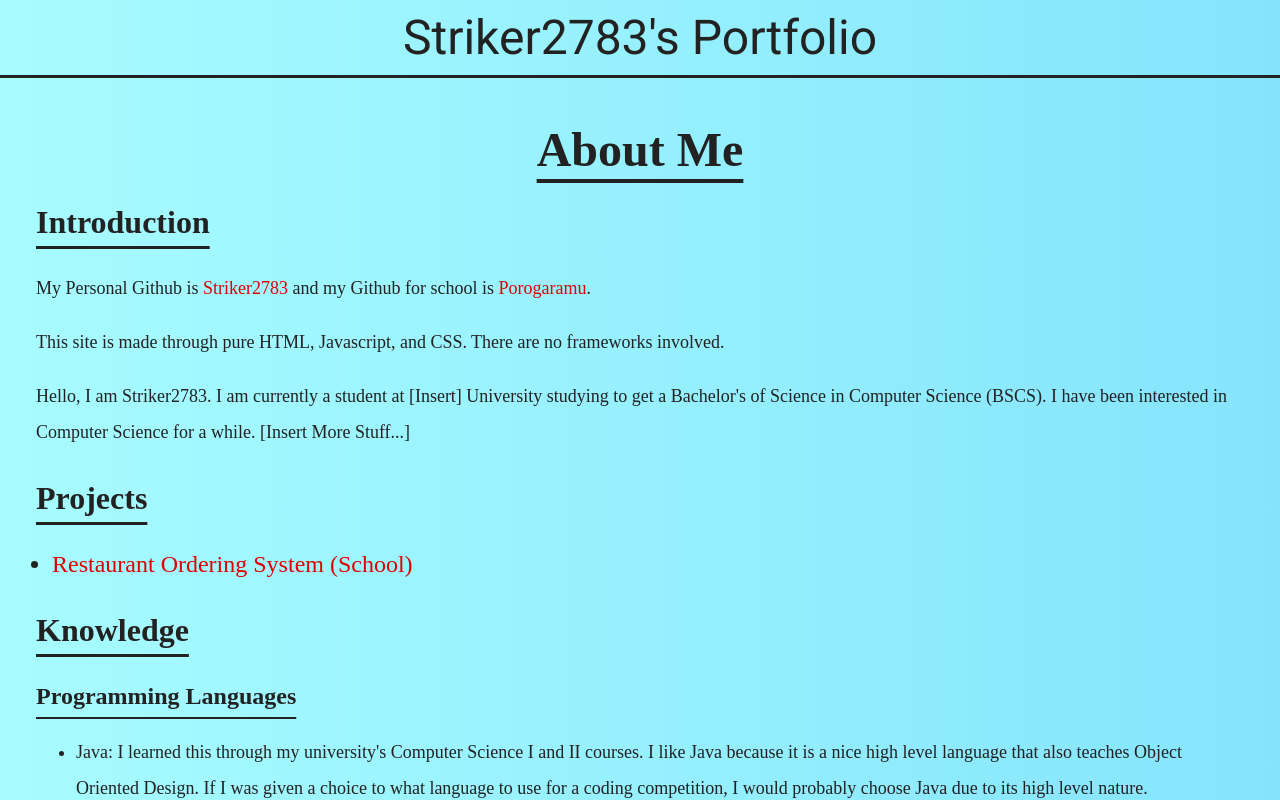
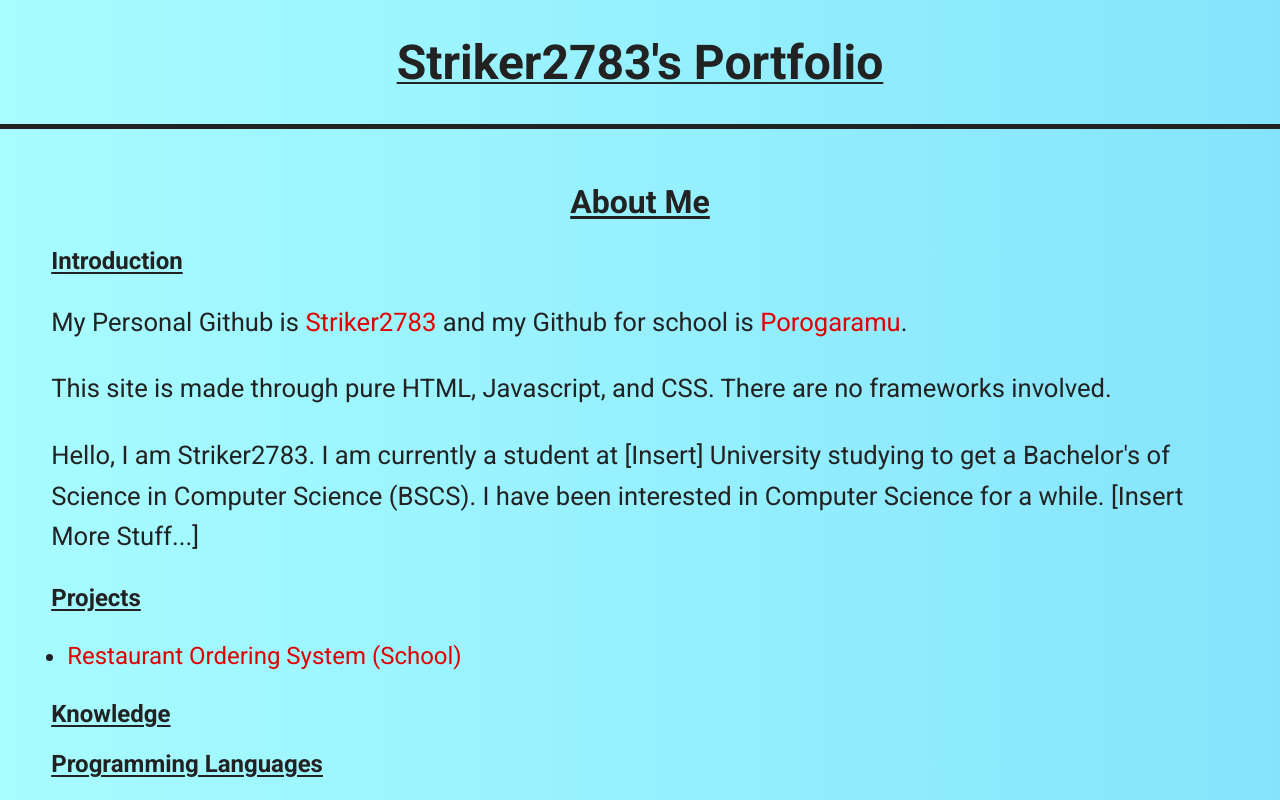
Before and after one commit to Striker2783/Striker2783.github.io, a website: page index.html in a window 1280 px wide. Shown: the top 800 px of the page. Drawn offline with Linux system fonts and the light colour scheme.

Commit message:
20 style the pages better (#21)
* Better Styling

* Redid Nav-bar Component

```diff
--- a/components/nav-bar.js
+++ b/components/nav-bar.js
@@ -6,9 +6,12 @@
   connectedCallback() {
     this.innerHTML = `
     <nav>
-        <a class="big-header header" href="/">Striker2783's Portfolio</a>
-    </nav>
-    `;
+    <h1>
+      <a href="/">
+        Striker2783's Portfolio
+      </a>
+    </h1>
+  </nav>`;
   }
 }
 
--- a/index.css
+++ b/index.css
@@ -1,3 +1,4 @@
+/* Import Google Fonts */
 @import url("https://fonts.googleapis.com/css2?family=Roboto:wght@400;500;700&display=swap");
 
 :root {
@@ -8,60 +9,14 @@
   --link-color: #e00000;
 }
 
-h1 {
-  font-size: xx-large;
-  text-decoration: underline;
-  text-underline-offset: 13px;
-  line-height: 1em;
-}
-
-h2 {
-  font-size: x-large;
-  text-decoration: underline;
-  text-underline-offset: 13px;
-}
-
-main {
-  padding: 1rem 2em;
-  line-height: 2em;
-
-  > h1 {
-    font-size: xxx-large;
-    text-align: center;
-  }
-}
-
-.project-list {
-  padding-left: 1rem;
-  font-size: x-large;
-
-  li > a {
-    width: max-content;
-
-    &:hover {
-      font-size: xx-large;
-    }
-  }
-}
-
-
-a {
-  color: var(--link-color);
-  transition-duration: 2s;
-
-  &:hover {
-    font-size: x-large;
-  }
-
-  text-decoration: none;
-}
-
+/* General Typography */
 body {
   padding: 0;
   margin: 0;
   background: var(--background-gradiant);
   color: var(--text-color);
-  font-size: large;
+  font-size: 1.6rem; /* Larger font size for better readability */
+  line-height: 1.5; /* Improved line height for easier reading */
 }
 
 nav {
@@ -69,18 +24,59 @@
   justify-content: center;
   padding: 0.5em;
   border-bottom: 0.2em solid var(--text-color);
-
-  a {
+  > h1 > a {
+    font-size: 3rem;
     color: var(--text-color);
-
-    &:hover {
-      font-size: xxx-large;
-    }
+    text-align: center;
+    font-family: "Roboto", sans-serif;
   }
 }
 
-.big-header {
-  font-size: xxx-large;
-  text-align: center;
+a {
+  color: var(--link-color);
+  text-decoration: none;
+  transition-duration: 0.3s; /* Smaller duration for smoother transitions */
+}
+
+a:hover {
+  color: var(--primary-color); /* Highlight link on hover */
+}
+
+/* Header Styles */
+h1,
+h2 {
+  font-size: x-large;
+  line-height: 1.25; /* Improved spacing between lines */
+  text-decoration: underline;
+  text-underline-offset: 3px; /* Smaller offset for better appearance */
+}
+
+h1 {
+  margin-bottom: 0.75em; /* Small margin to separate headers from content */
+}
+
+/* Main Content Section */
+main {
+  padding: 2rem 2em;
+  line-height: 1.6; /* Improved spacing between lines of text */
   font-family: "Roboto", sans-serif;
 }
+
+main > h1 {
+  font-size: xx-large;
+  text-align: center;
+}
+
+/* Project List */
+.project-list {
+  padding-left: 1rem;
+  font-size: x-large;
+}
+
+.project-list li a {
+  width: max-content;
+}
+
+.project-list a:hover {
+  font-size: larger; /* Slightly increase font size on hover */
+}
--- a/index.html
+++ b/index.html
@@ -7,7 +7,7 @@
 </head>
 
 <body>
-  <nav-bar />
+  <nav-bar></nav-bar>
   <main>
     <h1>About Me</h1>
     <article>
```
